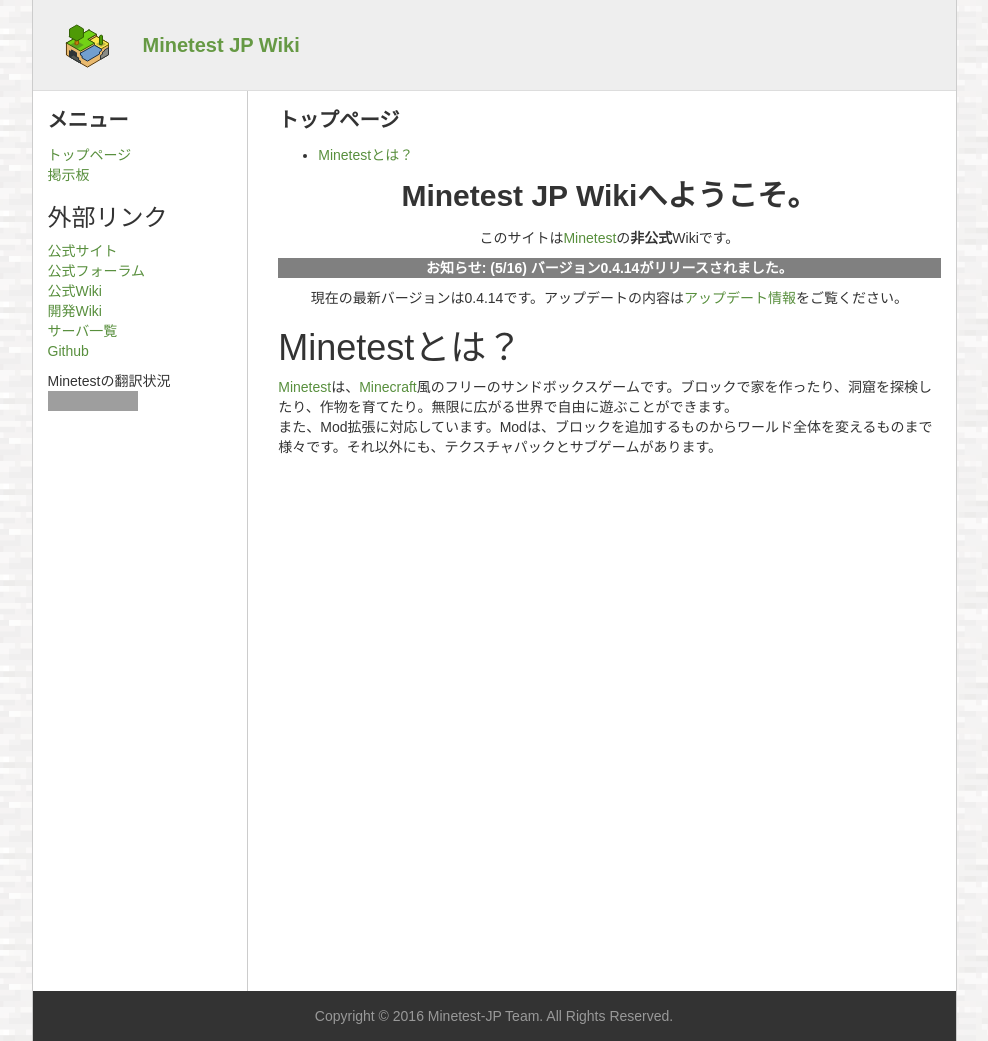
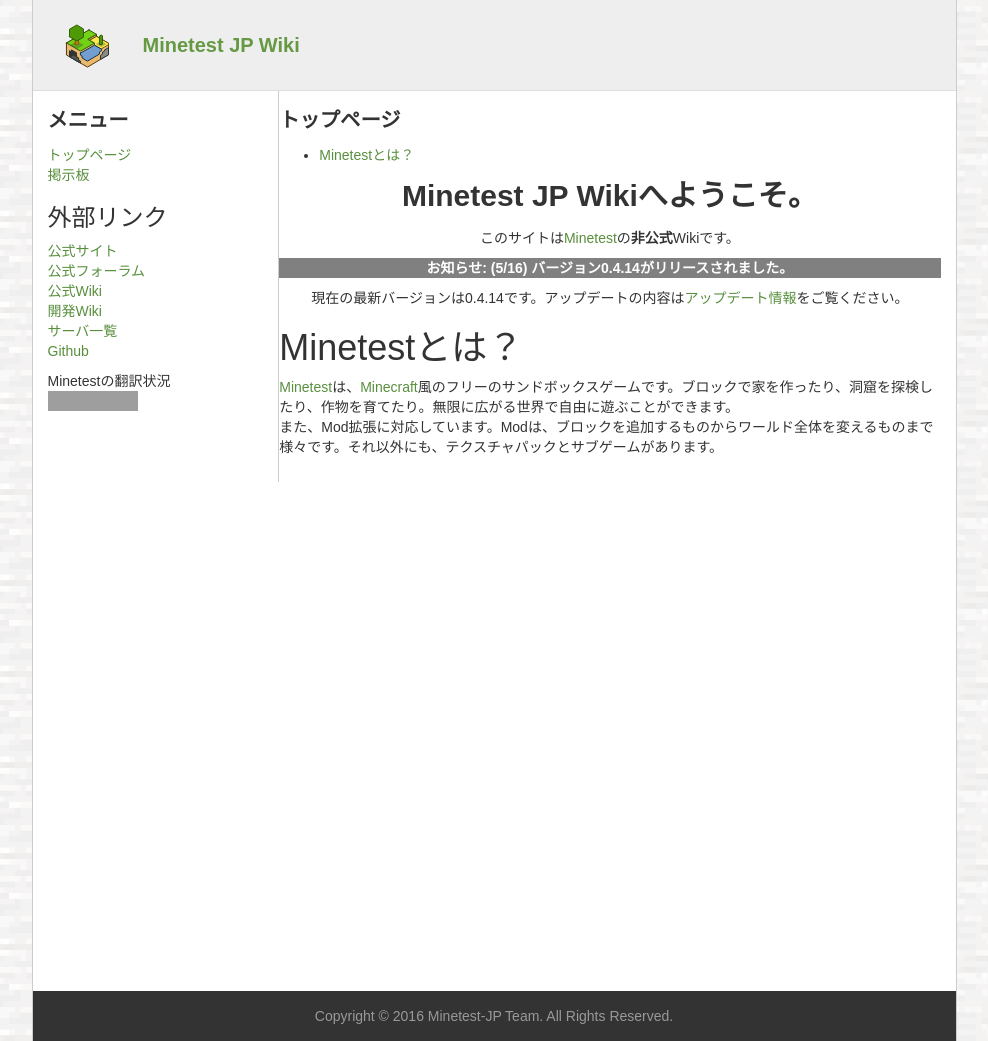
Before and after one commit to minetest-jp/wiki, a Jekyll site: the page built from index.md, in a window 1280 px wide. Shown: the whole page, without its empty margins (146-1134 px from the left). Built offline with Jekyll 4.4.1, drawn with Linux system fonts in a browser that asks for light colours; grey boxes are pictures that could not be loaded.

Commit message:
Update default.scss

```diff
--- a/css/default.scss
+++ b/css/default.scss
@@ -71,13 +71,13 @@
 }
 
 #menu {
-  border-right: 1px solid #ccc;
   min-height: 100%;
   padding-top: 15px;
   padding-bottom: 15px;
 }
 
 #article {
+  border-left: 1px solid #ccc;
   padding-top: 15px;
   padding-bottom: 15px;
 }
```
